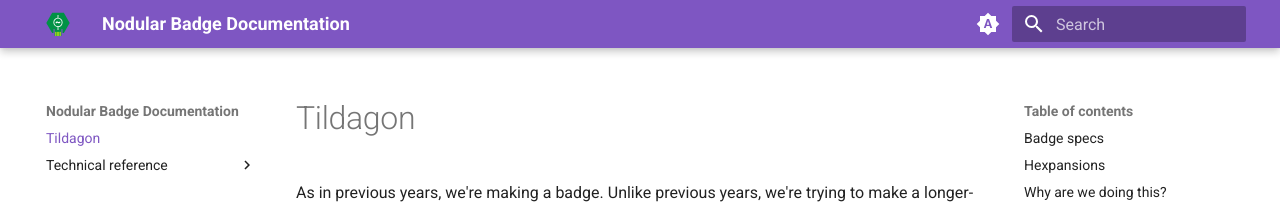
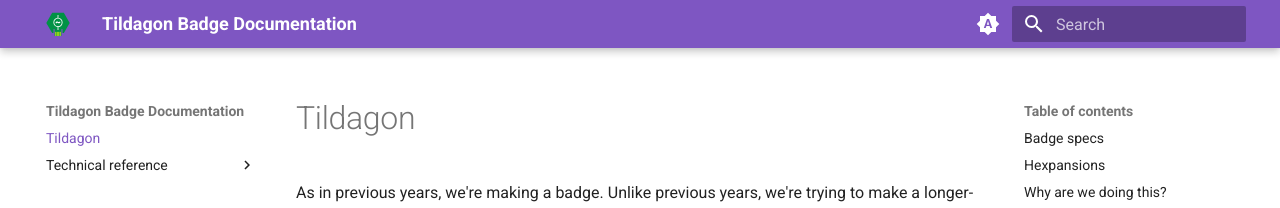
Before and after one commit to emfcamp/badge-2024-documentation, an MkDocs documentation site: the page built from docs/index.md, in a window 1280 px wide. Shown: the top 208 px of the page. Built offline with MkDocs 1.6.1 and Material for MkDocs 9.7.7, drawn with Linux system fonts in a browser that asks for light colours.

Commit message:
s/Nodular/Tildagon/

```diff
--- a/mkdocs.yml
+++ b/mkdocs.yml
@@ -1,4 +1,4 @@
-site_name: Nodular Badge Documentation
+site_name: Tildagon Badge Documentation
 theme:
   name: material
   logo: "images/badge icon_64 wide cutouts.svg"
```
